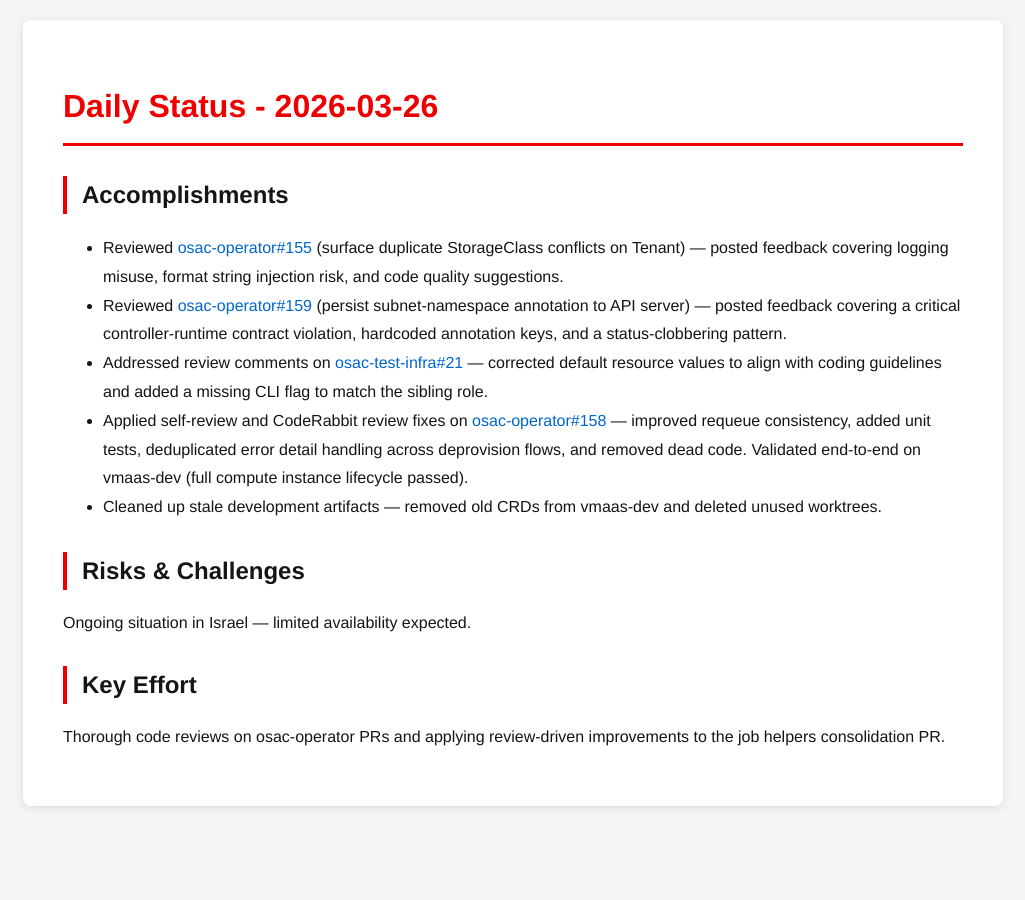
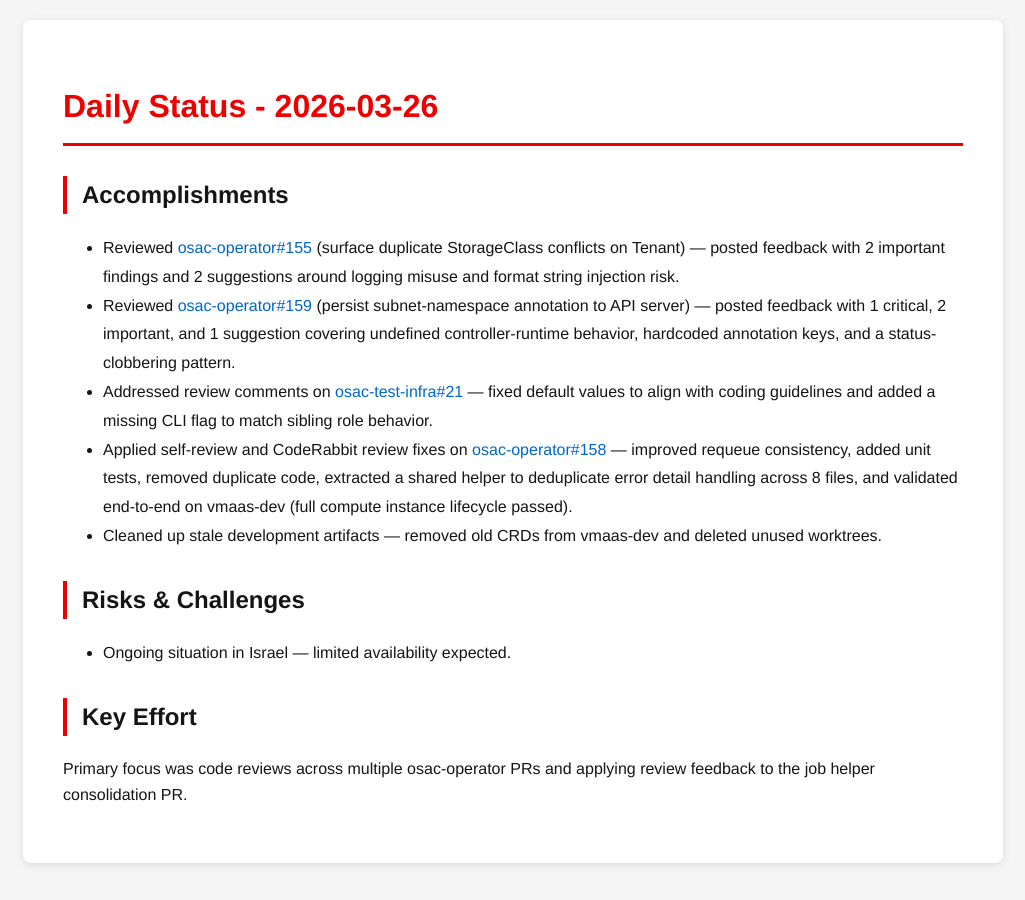
Before and after one commit to tzvatot/daily-status, a Jekyll site: the page built from 2026-03-26.md, in a window 1280 px wide. Shown: the whole page, without its empty margins (127-1152 px from the left). Built offline with Jekyll 4.4.1, drawn with Linux system fonts in a browser that asks for light colours.

Commit message:
Daily status update - 2026-03-26

```diff
--- a/2026-03-26.md
+++ b/2026-03-26.md
@@ -7,14 +7,14 @@ date: 2026-03-26
 # Daily Status - 2026-03-26
 
 ## Accomplishments
-- Reviewed [osac-operator#155](https://github.com/osac-project/osac-operator/pull/155) (surface duplicate StorageClass conflicts on Tenant) — posted feedback covering logging misuse, format string injection risk, and code quality suggestions.
-- Reviewed [osac-operator#159](https://github.com/osac-project/osac-operator/pull/159) (persist subnet-namespace annotation to API server) — posted feedback covering a critical controller-runtime contract violation, hardcoded annotation keys, and a status-clobbering pattern.
-- Addressed review comments on [osac-test-infra#21](https://github.com/osac-project/osac-test-infra/pull/21) — corrected default resource values to align with coding guidelines and added a missing CLI flag to match the sibling role.
-- Applied self-review and CodeRabbit review fixes on [osac-operator#158](https://github.com/osac-project/osac-operator/pull/158) — improved requeue consistency, added unit tests, deduplicated error detail handling across deprovision flows, and removed dead code. Validated end-to-end on vmaas-dev (full compute instance lifecycle passed).
+- Reviewed [osac-operator#155](https://github.com/osac-project/osac-operator/pull/155) (surface duplicate StorageClass conflicts on Tenant) — posted feedback with 2 important findings and 2 suggestions around logging misuse and format string injection risk.
+- Reviewed [osac-operator#159](https://github.com/osac-project/osac-operator/pull/159) (persist subnet-namespace annotation to API server) — posted feedback with 1 critical, 2 important, and 1 suggestion covering undefined controller-runtime behavior, hardcoded annotation keys, and a status-clobbering pattern.
+- Addressed review comments on [osac-test-infra#21](https://github.com/osac-project/osac-test-infra/pull/21) — fixed default values to align with coding guidelines and added a missing CLI flag to match sibling role behavior.
+- Applied self-review and CodeRabbit review fixes on [osac-operator#158](https://github.com/osac-project/osac-operator/pull/158) — improved requeue consistency, added unit tests, removed duplicate code, extracted a shared helper to deduplicate error detail handling across 8 files, and validated end-to-end on vmaas-dev (full compute instance lifecycle passed).
 - Cleaned up stale development artifacts — removed old CRDs from vmaas-dev and deleted unused worktrees.
 
 ## Risks & Challenges
-Ongoing situation in Israel — limited availability expected.
+- Ongoing situation in Israel — limited availability expected.
 
 ## Key Effort
-Thorough code reviews on osac-operator PRs and applying review-driven improvements to the job helpers consolidation PR.
+Primary focus was code reviews across multiple osac-operator PRs and applying review feedback to the job helper consolidation PR.
```
